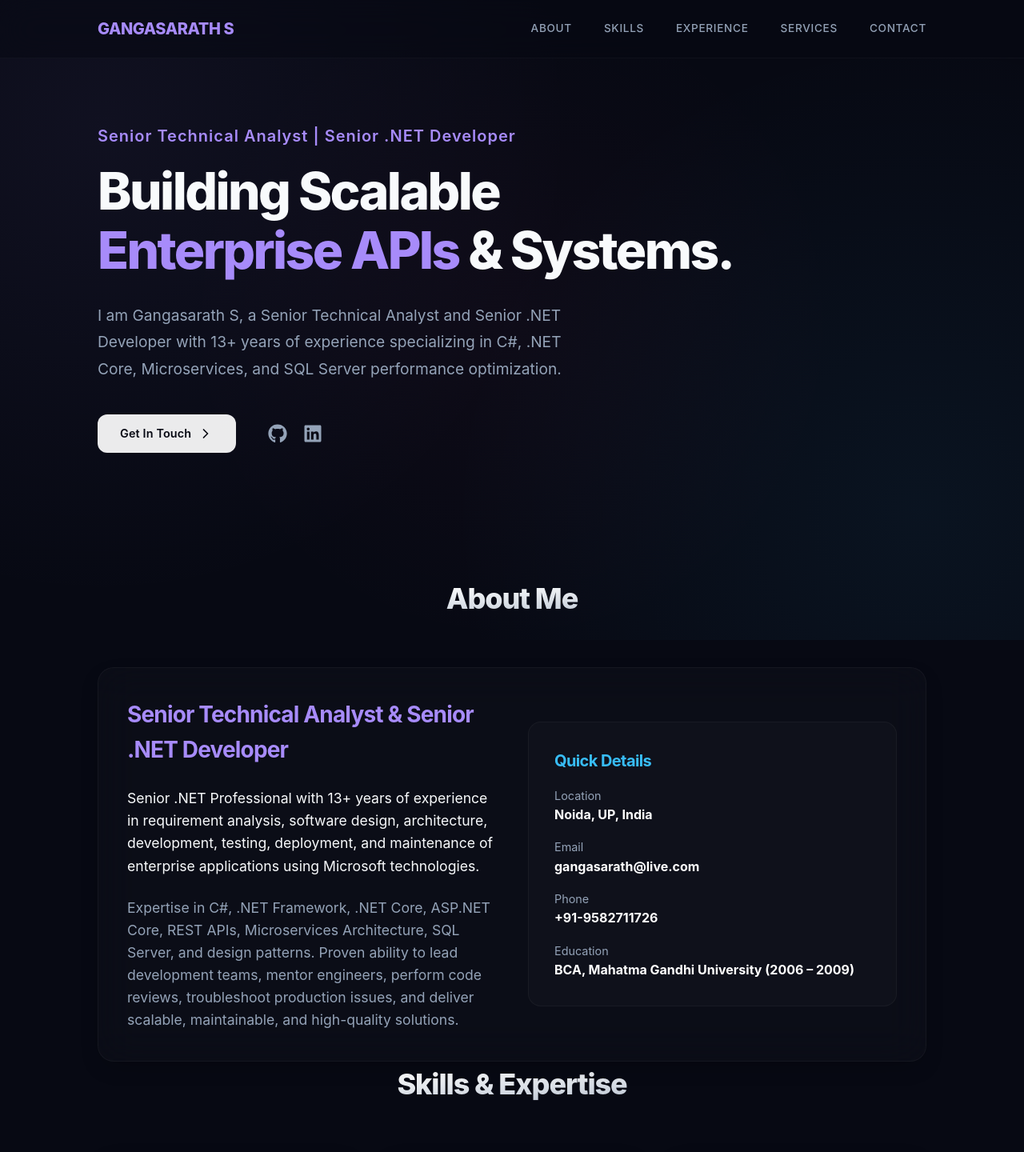
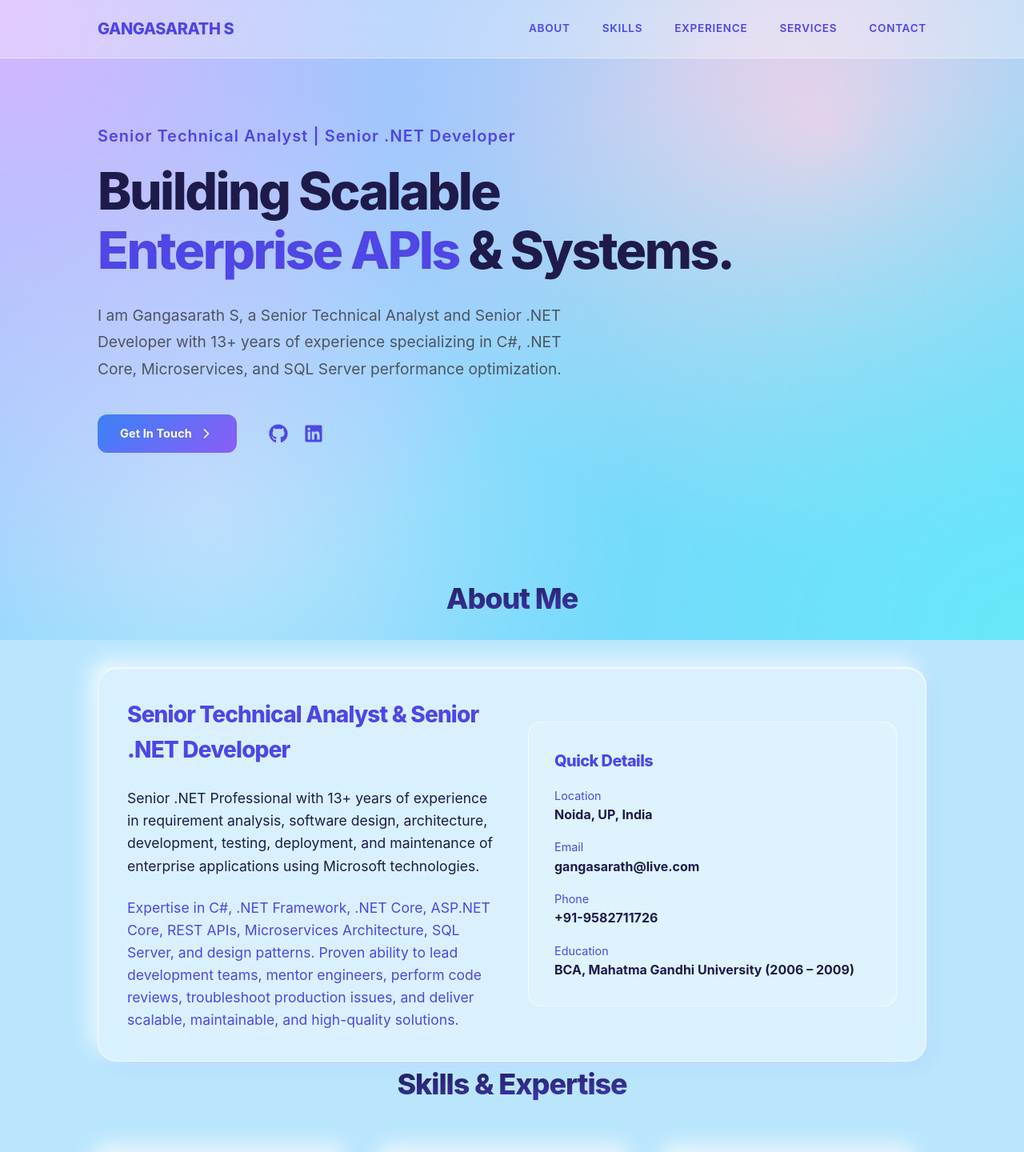
Before and after one commit to OneGangz/gangasarath-portfolio, a React (Vite) app in the folder src/Frontend/: page / in a window 1280 px wide. Shown: the top 1440 px of the page at 80% size. Built offline with nearby package versions, Linux system fonts and the light colour scheme.

Commit message:
Implement vibrant neumorphic glassmorphism design based on user reference

```diff
--- a/src/Frontend/src/components/About.tsx
+++ b/src/Frontend/src/components/About.tsx
@@ -14,24 +14,24 @@ const About = () => {
             Expertise in C#, .NET Framework, .NET Core, ASP.NET Core, REST APIs, Microservices Architecture, SQL Server, and design patterns. Proven ability to lead development teams, mentor engineers, perform code reviews, troubleshoot production issues, and deliver scalable, maintainable, and high-quality solutions.
           </p>
         </div>
-        <div style={{ background: 'rgba(255, 255, 255, 0.02)', padding: '2rem', borderRadius: '1rem', border: '1px solid var(--glass-border)' }}>
-          <h4 style={{ fontSize: '1.25rem', marginBottom: '1rem', color: 'var(--accent)' }}>Quick Details</h4>
+        <div style={{ background: 'rgba(255, 255, 255, 0.15)', padding: '2rem', borderRadius: '1rem', border: '1px solid var(--glass-border)' }}>
+          <h4 style={{ fontSize: '1.25rem', marginBottom: '1rem', color: 'var(--primary)' }}>Quick Details</h4>
           <div style={{ display: 'flex', flexDirection: 'column', gap: '1rem' }}>
             <div>
               <span style={{ color: 'var(--text-muted)', display: 'block', fontSize: '0.9rem' }}>Location</span>
-              <strong style={{ color: 'white' }}>Noida, UP, India</strong>
+              <strong style={{ color: 'var(--text-main)' }}>Noida, UP, India</strong>
             </div>
             <div>
               <span style={{ color: 'var(--text-muted)', display: 'block', fontSize: '0.9rem' }}>Email</span>
-              <strong style={{ color: 'white' }}>gangasarath@live.com</strong>
+              <strong style={{ color: 'var(--text-main)' }}>gangasarath@live.com</strong>
             </div>
             <div>
               <span style={{ color: 'var(--text-muted)', display: 'block', fontSize: '0.9rem' }}>Phone</span>
-              <strong style={{ color: 'white' }}>+91-9582711726</strong>
+              <strong style={{ color: 'var(--text-main)' }}>+91-9582711726</strong>
             </div>
             <div>
               <span style={{ color: 'var(--text-muted)', display: 'block', fontSize: '0.9rem' }}>Education</span>
-              <strong style={{ color: 'white' }}>BCA, Mahatma Gandhi University (2006 – 2009)</strong>
+              <strong style={{ color: 'var(--text-main)' }}>BCA, Mahatma Gandhi University (2006 – 2009)</strong>
             </div>
           </div>
         </div>
--- a/src/Frontend/src/components/Contact.tsx
+++ b/src/Frontend/src/components/Contact.tsx
@@ -10,7 +10,7 @@ const Contact = () => {
             <label>Name</label>
             <input
               type="text"
-              style={{ background: 'rgba(255,255,255,0.05)', border: '1px solid var(--glass-border)', padding: '0.75rem', borderRadius: '0.5rem', color: 'white' }}
+              style={{ padding: '0.75rem', borderRadius: '0.5rem' }}
               placeholder="Your Name"
             />
           </div>
@@ -18,7 +18,7 @@ const Contact = () => {
             <label>Email</label>
             <input
               type="email"
-              style={{ background: 'rgba(255,255,255,0.05)', border: '1px solid var(--glass-border)', padding: '0.75rem', borderRadius: '0.5rem', color: 'white' }}
+              style={{ padding: '0.75rem', borderRadius: '0.5rem' }}
               placeholder="Your Email"
             />
           </div>
@@ -26,7 +26,7 @@ const Contact = () => {
             <label>Message</label>
             <textarea
               rows={5}
-              style={{ background: 'rgba(255,255,255,0.05)', border: '1px solid var(--glass-border)', padding: '0.75rem', borderRadius: '0.5rem', color: 'white', resize: 'none' }}
+              style={{ padding: '0.75rem', borderRadius: '0.5rem', resize: 'none' }}
               placeholder="How can I help you?"
             />
           </div>
--- a/src/Frontend/src/components/Experience.tsx
+++ b/src/Frontend/src/components/Experience.tsx
@@ -142,7 +142,7 @@ const Experience = () => {
               <div className="glass-card" style={{ width: '100%', padding: '1.75rem' }}>
                 <div style={{ display: 'flex', justifyContent: 'space-between', flexWrap: 'wrap', gap: '0.5rem', marginBottom: '1rem' }}>
                   <div>
-                    <h3 style={{ fontSize: '1.35rem', color: 'white' }}>{exp.role}</h3>
+                    <h3 style={{ fontSize: '1.35rem', color: 'var(--text-main)' }}>{exp.role}</h3>
                     <span style={{ color: 'var(--primary)', fontWeight: '600' }}>{exp.company}</span>
                     <span style={{ color: 'var(--text-muted)', fontSize: '0.9rem', marginLeft: '0.5rem' }}>| {exp.location}</span>
                   </div>
--- a/src/Frontend/src/components/Skills.tsx
+++ b/src/Frontend/src/components/Skills.tsx
@@ -62,7 +62,7 @@ const Skills = () => {
               {category.skills.map((skill, skillIdx) => (
                 <div key={skillIdx}>
                   <div style={{ display: 'flex', justifyContent: 'space-between', marginBottom: '0.5rem' }}>
-                    <span style={{ fontSize: '0.95rem', fontWeight: '500', color: 'white' }}>{skill.name}</span>
+                    <span style={{ fontSize: '0.95rem', fontWeight: '500', color: 'var(--text-main)' }}>{skill.name}</span>
                     <span style={{ fontSize: '0.95rem', color: 'var(--accent)', fontWeight: '600' }}>{skill.level}%</span>
                   </div>
                   <div style={{ background: 'var(--glass-border)', height: '6px', borderRadius: '3px', overflow: 'hidden' }}>
--- a/src/Frontend/src/index.css
+++ b/src/Frontend/src/index.css
@@ -1,13 +1,13 @@
 :root {
-  --primary: #a78bfa; /* Vibrant soft violet */
-  --primary-hover: #c084fc;
-  --bg-dark: #070913; /* Deep space dark background */
-  --bg-card: rgba(255, 255, 255, 0.02);
-  --text-main: #f8fafc;
-  --text-muted: #94a3b8;
-  --accent: #38bdf8; /* Soft modern cyan */
-  --glass-border: rgba(255, 255, 255, 0.04);
-  --glass-bg: rgba(7, 9, 19, 0.6);
+  --primary: #4f46e5; /* Indigo */
+  --primary-hover: #3730a3;
+  --bg-dark: #bae6fd; /* Vibrant light blue base */
+  --bg-card: rgba(255, 255, 255, 0.45); /* Frosted glass */
+  --text-main: #1e1b4b; /* Deep indigo for strong contrast */
+  --text-muted: #4f46e5; /* Medium indigo */
+  --accent: #0284c7; /* Vibrant blue */
+  --glass-border: rgba(255, 255, 255, 0.6); /* Highlighting borders */
+  --glass-bg: rgba(255, 255, 255, 0.5);
 }
 
 * {
@@ -24,7 +24,7 @@ body {
   overflow-x: hidden;
 }
 
-/* Background Gradients */
+/* Background Gradients (Vibrant Fluid Colors from Reference) */
 .bg-gradient-mesh {
   position: fixed;
   top: 0;
@@ -33,15 +33,17 @@ body {
   height: 100%;
   z-index: -1;
   background:
-    radial-gradient(circle at 10% 20%, rgba(167, 139, 250, 0.06) 0%, transparent 45%),
-    radial-gradient(circle at 90% 80%, rgba(56, 189, 248, 0.06) 0%, transparent 45%),
-    radial-gradient(circle at 50% 50%, rgba(236, 72, 153, 0.03) 0%, transparent 55%),
-    #070913;
+    radial-gradient(circle at 0% 0%, #d8b4fe 0%, transparent 55%),     /* Purple */
+    radial-gradient(circle at 100% 100%, #67e8f9 0%, transparent 55%), /* Cyan */
+    radial-gradient(circle at 80% 20%, #fbcfe8 0%, transparent 45%),   /* Pink */
+    radial-gradient(circle at 20% 80%, #bae6fd 0%, transparent 45%),   /* Light Blue */
+    #7dd3fc;
 }
 
 h1, h2, h3, h4 {
-  font-weight: 700;
+  font-weight: 800;
   letter-spacing: -0.03em;
+  color: var(--text-main);
 }
 
 .container {
@@ -50,33 +52,40 @@ h1, h2, h3, h4 {
   padding: 0 2rem;
 }
 
-/* Premium Card (Glassmorphism + Minimalism) */
+/* Premium Card (Frosted Glass + Neumorphism + Border Highlighting) */
 .glass-card {
   background: var(--bg-card);
-  backdrop-filter: blur(24px);
-  -webkit-backdrop-filter: blur(24px);
+  backdrop-filter: blur(20px);
+  -webkit-backdrop-filter: blur(20px);
   border: 1px solid var(--glass-border);
-  border-radius: 1.25rem;
+  border-radius: 1.5rem;
   padding: 2.25rem;
   transition: all 0.4s cubic-bezier(0.16, 1, 0.3, 1);
-  box-shadow: 0 10px 30px -10px rgba(0, 0, 0, 0.3);
+  /* Tactile shadow combining neumorphic lift with soft depth */
+  box-shadow:
+    10px 10px 25px rgba(79, 70, 229, 0.06),
+    -10px -10px 25px rgba(255, 255, 255, 0.7),
+    inset 0 1px 1px rgba(255, 255, 255, 0.8);
 }
 
 .glass-card:hover {
   transform: translateY(-4px);
-  background: rgba(255, 255, 255, 0.04);
-  border-color: rgba(167, 139, 250, 0.25);
-  box-shadow: 0 20px 40px -15px rgba(167, 139, 250, 0.1);
+  background: rgba(255, 255, 255, 0.55);
+  border-color: rgba(255, 255, 255, 0.9);
+  box-shadow:
+    15px 15px 35px rgba(79, 70, 229, 0.12),
+    -15px -15px 35px rgba(255, 255, 255, 0.95),
+    inset 0 1px 1px rgba(255, 255, 255, 0.9);
 }
 
-/* Button Styles (Minimalist High-Contrast) */
+/* Button Styles (Vibrant Gradients) */
 .btn {
   display: inline-flex;
   align-items: center;
   justify-content: center;
   padding: 0.75rem 1.75rem;
   border-radius: 0.75rem;
-  font-weight: 600;
+  font-weight: 700;
   font-size: 0.9rem;
   cursor: pointer;
   transition: all 0.3s cubic-bezier(0.16, 1, 0.3, 1);
@@ -86,25 +95,25 @@ h1, h2, h3, h4 {
 }
 
 .btn-primary {
-  background-color: rgba(255, 255, 255, 0.92);
-  color: #070913;
+  background: linear-gradient(135deg, #3b82f6 0%, #8b5cf6 100%);
+  color: white;
 }
 
 .btn-primary:hover {
-  background-color: #ffffff;
+  background: linear-gradient(135deg, #2563eb 0%, #7c3aed 100%);
   transform: translateY(-2px);
-  box-shadow: 0 8px 20px rgba(255, 255, 255, 0.15);
+  box-shadow: 0 8px 20px rgba(59, 130, 246, 0.3);
 }
 
 .btn-outline {
-  background-color: rgba(255, 255, 255, 0.02);
-  border: 1px solid rgba(255, 255, 255, 0.08);
+  background-color: rgba(255, 255, 255, 0.2);
+  border: 1px solid rgba(255, 255, 255, 0.6);
   color: var(--text-main);
 }
 
 .btn-outline:hover {
-  background-color: rgba(255, 255, 255, 0.05);
-  border-color: rgba(255, 255, 255, 0.2);
+  background-color: rgba(255, 255, 255, 0.45);
+  border-color: rgba(255, 255, 255, 0.9);
   transform: translateY(-2px);
 }
 
@@ -118,7 +127,7 @@ section {
   font-weight: 800;
   margin-bottom: 3.5rem;
   text-align: center;
-  background: linear-gradient(to bottom right, #ffffff 30%, #94a3b8 100%);
+  background: linear-gradient(to bottom right, #1e1b4b 20%, #4f46e5 100%);
   -webkit-background-clip: text;
   -webkit-text-fill-color: transparent;
   letter-spacing: -0.03em;
@@ -130,10 +139,10 @@ nav {
   top: 0;
   width: 100%;
   z-index: 100;
-  background: rgba(7, 9, 19, 0.5);
+  background: rgba(255, 255, 255, 0.3);
   backdrop-filter: blur(20px);
   -webkit-backdrop-filter: blur(20px);
-  border-bottom: 1px solid rgba(255, 255, 255, 0.03);
+  border-bottom: 1px solid rgba(255, 255, 255, 0.4);
 }
 
 .nav-content {
@@ -159,7 +168,7 @@ nav {
 .nav-link {
   color: var(--text-muted);
   text-decoration: none;
-  font-weight: 500;
+  font-weight: 600;
   font-size: 0.85rem;
   letter-spacing: 0.05em;
   text-transform: uppercase;
@@ -168,7 +177,7 @@ nav {
 
 .nav-link:hover {
   color: var(--text-main);
-  text-shadow: 0 0 10px rgba(255, 255, 255, 0.3);
+  text-shadow: 0 0 10px rgba(79, 70, 229, 0.15);
 }
 
 .hero-title {
@@ -177,14 +186,35 @@ nav {
   line-height: 1.15;
   margin-bottom: 1.75rem;
   letter-spacing: -0.04em;
+  color: var(--text-main);
 }
 
 .hero-text {
   font-size: 1.2rem;
-  color: var(--text-muted);
+  color: #4b5563; /* Slightly darker slate gray for readability over gradient */
   margin-bottom: 2.5rem;
   max-width: 620px;
   line-height: 1.75;
+}
+
+/* Form inputs for Light Glass Theme */
+input, textarea {
+  background: rgba(255, 255, 255, 0.3) !important;
+  border: 1px solid rgba(255, 255, 255, 0.5) !important;
+  color: #1e1b4b !important;
+  font-size: 0.95rem;
+  transition: all 0.3s ease !important;
+}
+
+input::placeholder, textarea::placeholder {
+  color: rgba(30, 27, 75, 0.45) !important;
+}
+
+input:focus, textarea:focus {
+  border-color: var(--primary) !important;
+  background: rgba(255, 255, 255, 0.55) !important;
+  outline: none !important;
+  box-shadow: 0 0 15px rgba(99, 102, 241, 0.2) !important;
 }
 
 @media (max-width: 768px) {
```
